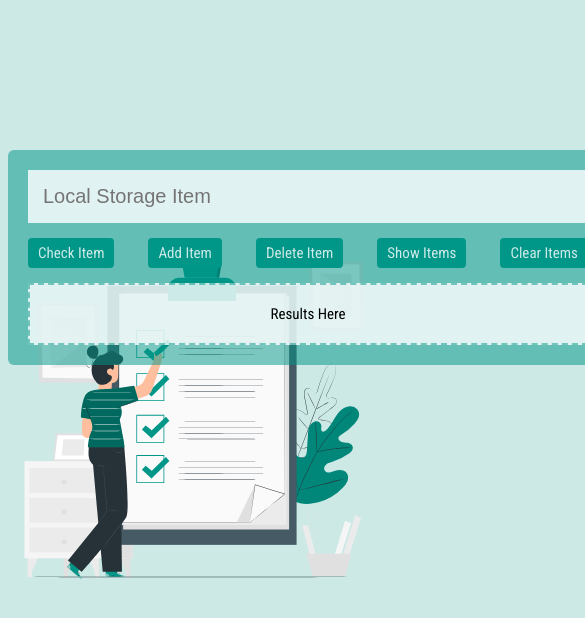
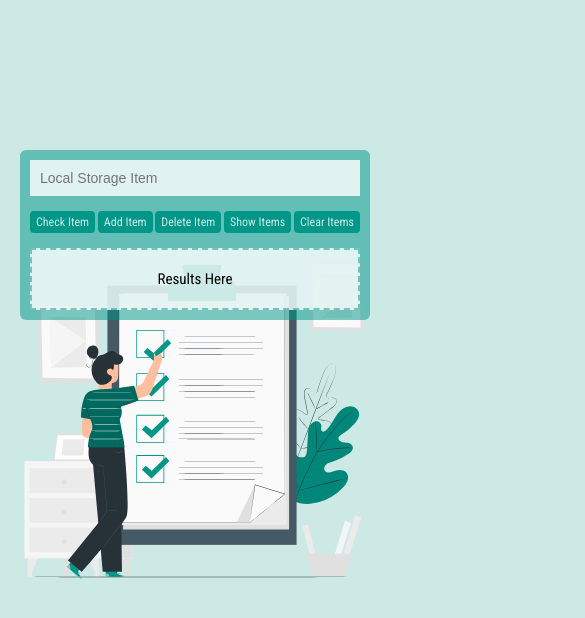
Before and after one commit to DevA66as/Local-Storage-Project, a plain HTML site: page index.html in a window 390 px wide. Shown: the top 618 px of the page, 585 px wide, since content can reach past the window. Drawn offline with Linux system fonts and the light colour scheme.

Commit message:
Update style.css

```diff
--- a/Css/style.css
+++ b/Css/style.css
@@ -42,6 +42,20 @@ body{
   border-radius: 4px;
   cursor: pointer;
 }
+@media (max-width: 586px) {
+  div.parent{
+    width: 350px;
+    padding: 10px;
+  }
+  .parent input {
+    padding: 10px;
+    font-size: 14px;
+  }
+  .parent .buttons span{
+    padding: 4px 6px;
+    font-size: 12px;
+  }
+}
 .parent .results {
   background-color: rgba(255, 255, 255, 0.801);
   padding: 20px;
```
